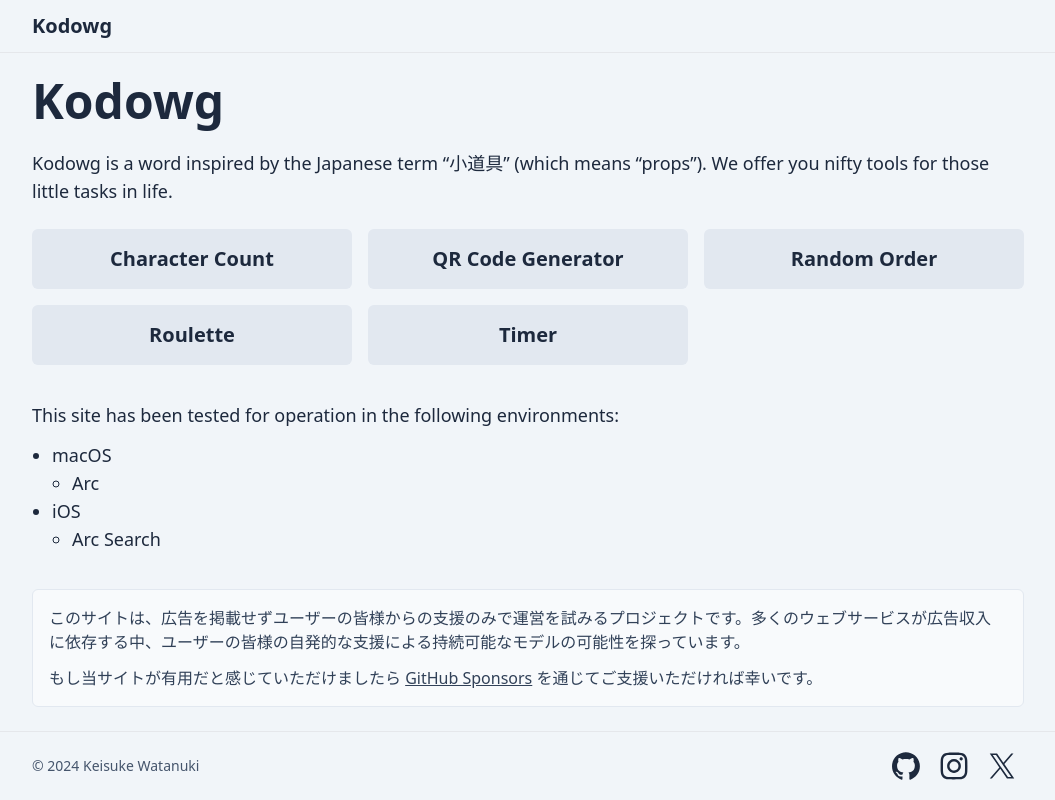
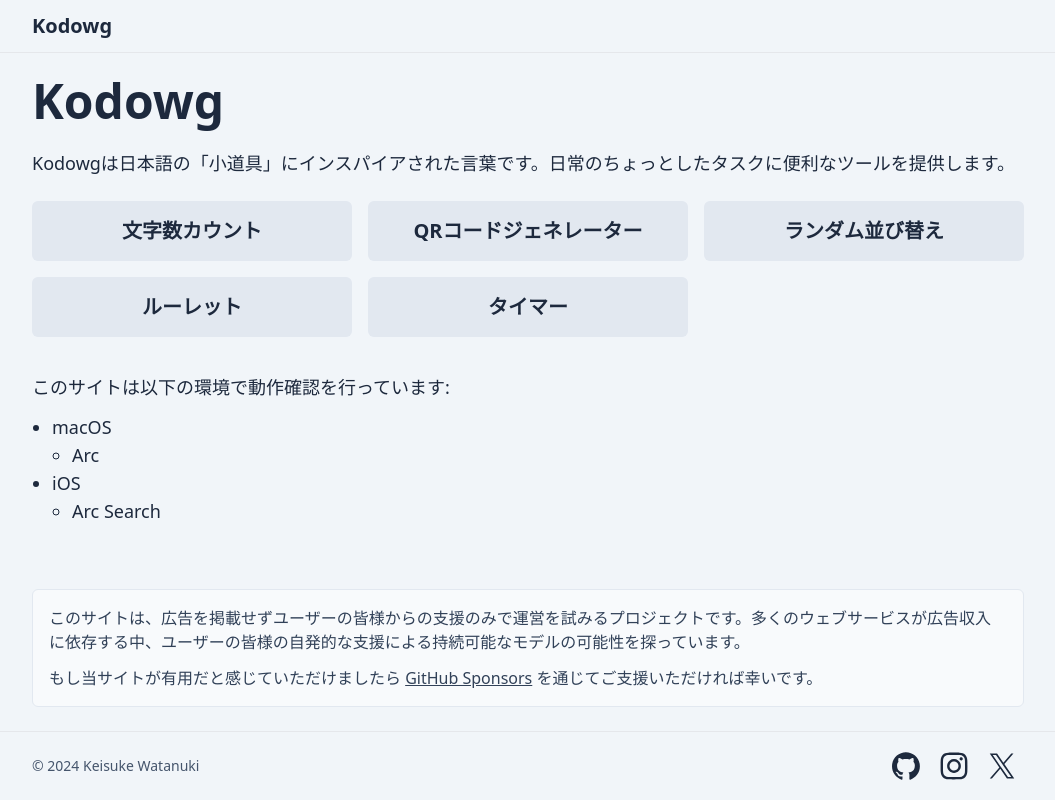
Before and after one commit to kskwtnk/kodowg, a SvelteKit app: page / in a window 1280 px wide. Shown: the whole page, without its empty margins (112-1167 px from the left). Built offline with nearby package versions, Linux system fonts and the light colour scheme.

Commit message:
Change top page to Japanese only

```diff
--- a/src/lib/components/TopPageContent.svelte
+++ /dev/null
@@ -1,73 +0,0 @@
-<script lang="ts">
-	interface Props {
-		lang: "en" | "ja";
-		i18nText?: {
-			description: string;
-			functionName: Record<string, string>;
-			note: string;
-		};
-	}
-
-	let { lang, i18nText }: Props = $props();
-
-	const defaultText = {
-		description:
-			"Kodowg is a word inspired by the Japanese term “小道具” (which means “props”). We offer you nifty tools for those little tasks in life.",
-		functionName: {
-			"character-count": "Character Count",
-			"qr-code-generator": "QR Code Generator",
-			"random-order": "Random Order",
-			roulette: "Roulette",
-			timer: "Timer",
-		},
-		note: "This site has been tested for operation in the following environments:",
-	} as const;
-
-	const pages = [
-		"character-count",
-		"qr-code-generator",
-		"random-order",
-		"roulette",
-		"timer",
-	] as const;
-
-	const text = i18nText ?? defaultText;
-</script>
-
-<div class="grid grid-cols-1 gap-y-9">
-	<div class="grid grid-cols-subgrid gap-y-6">
-		<h1 class="text-5xl font-bold">Kodowg</h1>
-		<div>
-			<p>{text.description}</p>
-		</div>
-		<div
-			class="grid grid-cols-[repeat(auto-fit,minmax(theme(spacing.80),1fr))] gap-4"
-		>
-			{#each pages as path (path)}
-				<a
-					href="/{lang}/{path}"
-					class="flex flex-col items-center justify-center gap-y-2 rounded-md bg-slate-200 px-6 py-4 text-xl font-bold transition-colors duration-75 hover:bg-white"
-				>
-					{text.functionName[path]}
-				</a>
-			{/each}
-		</div>
-	</div>
-	<div class="grid gap-y-3">
-		<p>{text.note}</p>
-		<ul class="list-disc pl-5">
-			<li>
-				macOS
-				<ul class="list-circle pl-5">
-					<li>Arc</li>
-				</ul>
-			</li>
-			<li>
-				iOS
-				<ul class="list-circle pl-5">
-					<li>Arc Search</li>
-				</ul>
-			</li>
-		</ul>
-	</div>
-</div>
--- a/src/routes/+page.svelte
+++ b/src/routes/+page.svelte
@@ -1,18 +1,49 @@
 <script lang="ts">
-	import TopPageContent from "$lib/components/TopPageContent.svelte";
-
-	const i18nText = {
-		description:
-			"Kodowg is a word inspired by the Japanese term “小道具” (which means “props”). We offer you nifty tools for those little tasks in life.",
-		functionName: {
-			"character-count": "Character Count",
-			"qr-code-generator": "QR Code Generator",
-			"random-order": "Random Order",
-			roulette: "Roulette",
-			timer: "Timer",
-		},
-		note: "This site has been tested for operation in the following environments:",
-	};
+	const functions = {
+		"character-count": "文字数カウント",
+		"qr-code-generator": "QRコードジェネレーター",
+		"random-order": "ランダム並び替え",
+		roulette: "ルーレット",
+		timer: "タイマー",
+	} as const;
 </script>
 
-<TopPageContent lang="en" {i18nText} />
+<div class="grid grid-cols-1 gap-y-9">
+	<div class="grid grid-cols-subgrid gap-y-6">
+		<h1 class="text-5xl font-bold">Kodowg</h1>
+		<div>
+			<p>
+				Kodowgは日本語の「小道具」にインスパイアされた言葉です。日常のちょっとしたタスクに便利なツールを提供します。
+			</p>
+		</div>
+		<div
+			class="grid grid-cols-[repeat(auto-fit,minmax(theme(spacing.80),1fr))] gap-4"
+		>
+			{#each Object.entries(functions) as [key, value] (key)}
+				<a
+					href="/{key}"
+					class="flex flex-col items-center justify-center gap-y-2 rounded-md bg-slate-200 px-6 py-4 text-xl font-bold transition-colors duration-75 hover:bg-white"
+				>
+					{value}
+				</a>
+			{/each}
+		</div>
+	</div>
+	<div class="grid gap-y-3">
+		<p>このサイトは以下の環境で動作確認を行っています:</p>
+		<ul class="list-disc pl-5">
+			<li>
+				macOS
+				<ul class="list-circle pl-5">
+					<li>Arc</li>
+				</ul>
+			</li>
+			<li>
+				iOS
+				<ul class="list-circle pl-5">
+					<li>Arc Search</li>
+				</ul>
+			</li>
+		</ul>
+	</div>
+</div>
--- a/src/routes/[lang]/+page.svelte
+++ /dev/null
@@ -1,15 +0,0 @@
-<script lang="ts">
-	import { page } from "$app/state";
-	import TopPageContent from "$lib/components/TopPageContent.svelte";
-
-	let { data } = $props();
-	const { lang, i18nText } = $derived(data);
-</script>
-
-<svelte:head>
-	{#if lang === "en"}
-		<link rel="canonical" href="{page.url.origin}/" />
-	{/if}
-</svelte:head>
-
-<TopPageContent {lang} i18nText={lang === "ja" ? i18nText : undefined} />
--- a/src/routes/[lang]/+page.ts
+++ /dev/null
@@ -1,25 +0,0 @@
-const i18nText = {
-	description:
-		"Kodowgは日本語の「小道具」にインスパイアされた言葉です。日常のちょっとしたタスクに便利なツールを提供します。",
-	functionName: {
-		"character-count": "文字数カウント",
-		"qr-code-generator": "QRコードジェネレーター",
-		"random-order": "ランダム並び替え",
-		roulette: "ルーレット",
-		timer: "タイマー",
-	},
-	note: "このサイトは以下の環境で動作確認を行っています:",
-};
-
-// Generate pages from keys of i18nText.en.functionName
-const pages = Object.keys(
-	i18nText.functionName,
-) as (keyof typeof i18nText.functionName)[];
-
-export function load({ params }: { params: { lang: "en" | "ja" } }) {
-	return {
-		lang: params.lang ?? "en",
-		i18nText: i18nText,
-		pages,
-	};
-}
```
